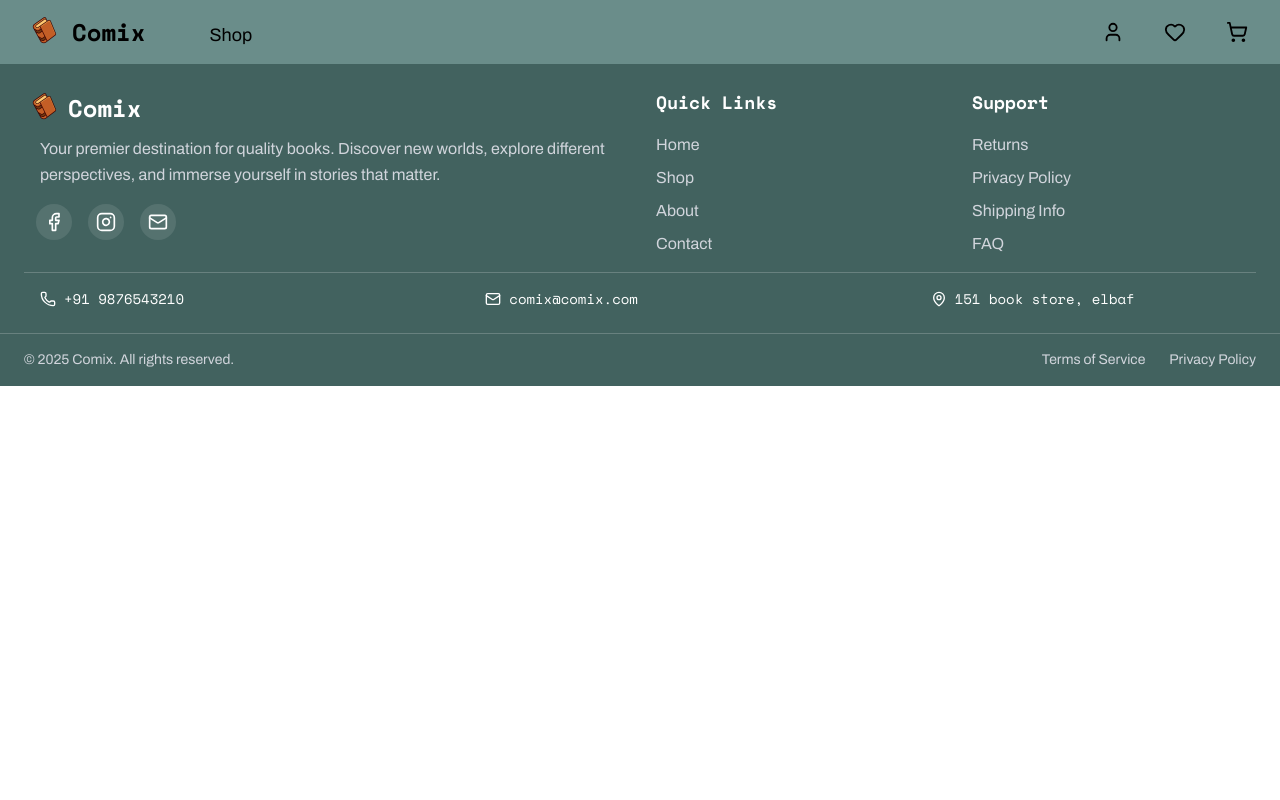
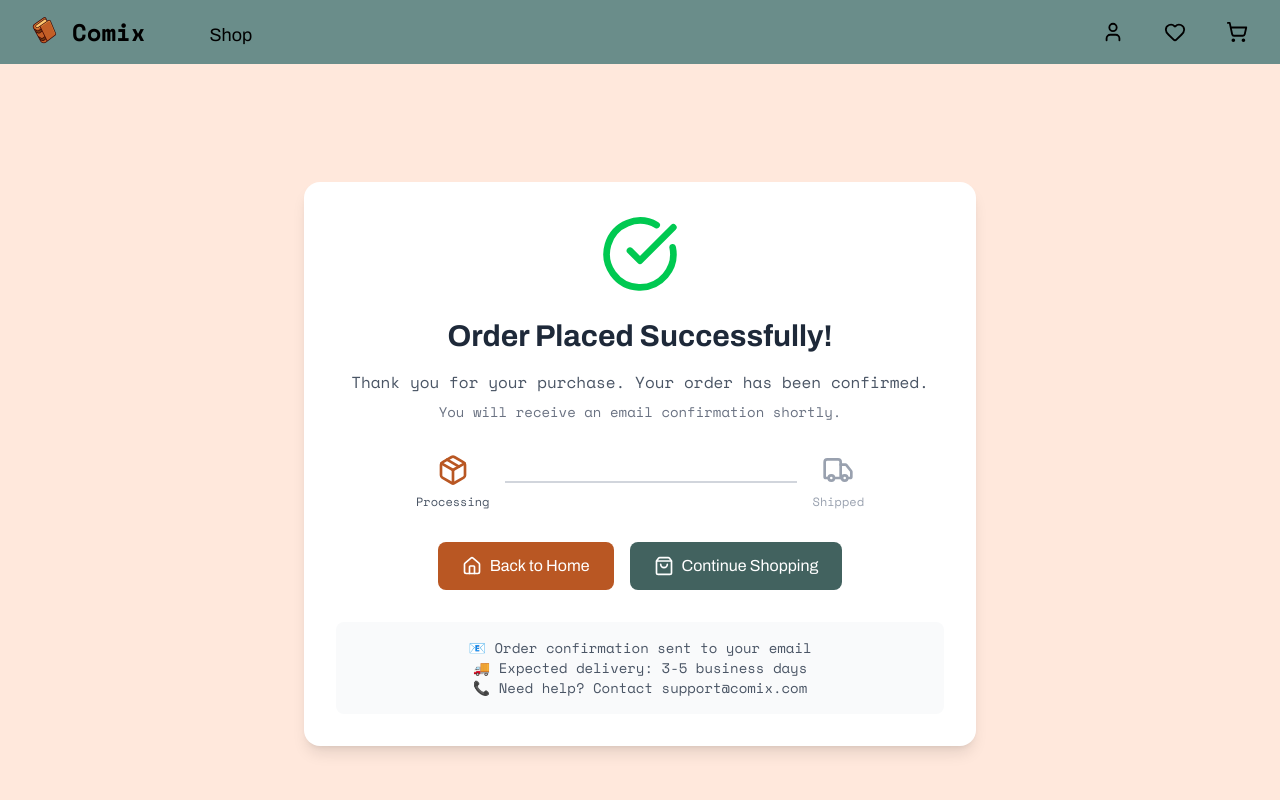
Before and after one commit to phoenix-cx10/comix, a React (Vite) app: page /payment in a window 1280 px wide. Shown: the top 800 px of the page. Built offline with nearby package versions, Linux system fonts and the light colour scheme.

Commit message:
scroll behaviour added

```diff
--- a/src/App.jsx
+++ b/src/App.jsx
@@ -10,6 +10,7 @@ import Products from "./pages/products";
 import Wishlist from "./pages/wishlist";
 import Cart from "./pages/cart";
 import ProductDetail from "./pages/ProductDetail";
+import Payment from "./pages/payment";
 import ContactForm from "./components/ContactForm";
 import Contact from "./components/contact";
 import '../src/index.css';
@@ -127,16 +128,13 @@ function App() {
           }
         />
         <Route
-  path="/product/:id"
-  element={
-    <ProductDetail
-      onAddToCart={handleAddToCart}
-      onAddToWishlist={handleAddToWishlist}
-    />
-  }
+          path="/product/:id"
+          element={<ProductDetail onAddToCart={handleAddToCart} onAddToWishlist={handleAddToWishlist} />}
         />
 
         <Route path="/contact" element={<Contact />} />
+
+        <Route path="/payment" element={<Payment />} />
       </Routes>
 
       <Footer />
--- a/src/components/footer.jsx
+++ b/src/components/footer.jsx
@@ -1,6 +1,28 @@
 import React from 'react';
 import { Link } from 'react-router-dom';
 import { Facebook, Instagram, Mail, Phone, MapPin } from 'lucide-react';
+
+
+const scrollToTop = () => {
+  window.scrollTo({
+    top: o,
+    behavior: "smooth",
+  });
+};
+
+const scrollToPage = () => {
+  window.scrollTo({
+    top: 100,
+    behavior: "smooth",
+  });
+};
+
+const scrollToBottom = () => {
+  window.scrollTo({
+    top: document.body.scrollHeight,
+    behavior: "smooth",
+  });
+};
 
 function Footer() {
   return (
@@ -35,10 +57,10 @@ function Footer() {
           <div>
             <h3 className="font-semibold font-mono text-lg mb-4">Quick Links</h3>
             <ul className="space-y-2">
-              <li><Link to="/" className="text-gray-300 font-archivo hover:text-white transition-colors">Home</Link></li>
-              <li><Link to="/products" className="text-gray-300 font-archivo hover:text-white transition-colors">Shop</Link></li>
-              <li><Link to="/about" className="text-gray-300 font-archivo hover:text-white transition-colors">About</Link></li>
-              <li><Link to="/contact" className="text-gray-300 font-archivo hover:text-white transition-colors">Contact</Link></li>
+              <li><Link to="/" onClick={scrollToTop} className="text-gray-300 font-archivo hover:text-white transition-colors">Home</Link></li>
+              <li><Link to="/products" onClick={scrollToTop} className="text-gray-300 font-archivo hover:text-white transition-colors">Shop</Link></li>
+              <li><Link to="/contact" onClick={scrollToPage} className="text-gray-300 font-archivo hover:text-white transition-colors">About</Link></li>
+              <li><Link to="/contact" onClick={scrollToBottom} className="text-gray-300 font-archivo hover:text-white transition-colors">Contact</Link></li>
             </ul>
           </div>
 
@@ -67,7 +89,7 @@ function Footer() {
             </div>
             <div className="flex items-center gap-2">
               <MapPin size={16} />
-              <span>151 book store, elbaf</span>
+              <span>151 book store, Elbaf</span>
             </div>
           </div>
         </div>
--- a/src/pages/ProductDetail.jsx
+++ b/src/pages/ProductDetail.jsx
@@ -6,6 +6,13 @@ import { ArrowLeft, Star, Truck, Shield, BookOpen } from "lucide-react";
 function ProductDetail({ onAddToCart, onAddToWishlist }) {
   const { id } = useParams();
   const product = products.find((p) => p.id === parseInt(id));
+
+  const scrollToTop = () => {
+    window.scrollTo({
+      top: 100,
+      behavior: "smooth",
+    });
+  };
 
   if (!product) {
     return (
@@ -151,6 +158,7 @@ function ProductDetail({ onAddToCart, onAddToWishlist }) {
                   <Link
                     to={`/product/${relatedProduct.id}`}
                     className="text-lg text-[#42625F] font-archivo hover:underline mt-2 inline-block"
+                    onClick={scrollToTop()}
                   >
                     View Details →
                   </Link>
--- a/src/pages/cart.jsx
+++ b/src/pages/cart.jsx
@@ -101,10 +101,11 @@ function Cart({ cart, onRemoveFromCart, onUpdateQuantity }) {
                   </div>
                 </div>
               </div>
-
+              <Link to="/payment">
               <button className="w-full bg-[#42625F] text-white font-archivo py-3 rounded-lg hover:bg-[#36524F] transition-colors font-semibold mb-4">
                 Proceed to Checkout
               </button>
+              </Link>
 
               <Link
                 to="/products"
--- /dev/null
+++ b/src/pages/payment.jsx
@@ -0,0 +1,71 @@
+import React from "react";
+import { Link } from "react-router-dom";
+import { CheckCircle, Package, Truck, Home, ShoppingBag } from "lucide-react";
+
+function Payment() {
+  return (
+    <section className="p-6 bg-[#FFE8DC] min-h-screen flex items-center justify-center">
+      <div className="container mx-auto max-w-2xl">
+        <div className="bg-white rounded-2xl shadow-lg p-8 text-center">
+
+          <div className="flex justify-center mb-6">
+            <CheckCircle size={80} className="text-green-500" />
+          </div>
+
+
+          <h1 className="text-3xl font-bold font-archivo text-gray-800 mb-4">
+            Order Placed Successfully!
+          </h1>
+          <p className="text-gray-600 font-mono mb-2">
+            Thank you for your purchase. Your order has been confirmed.
+          </p>
+          <p className="text-gray-500 font-mono text-sm mb-8">
+            You will receive an email confirmation shortly.
+          </p>
+
+
+          <div className="flex justify-between items-center mb-8 max-w-md mx-auto">
+            <div className="text-center">
+              <Package size={32} className="text-[#B95723] mx-auto mb-2" />
+              <p className="text-xs font-mono text-gray-600">Processing</p>
+            </div>
+            <div className="h-0.5 bg-gray-300 flex-1 mx-4"></div>
+            <div className="text-center">
+              <Truck size={32} className="text-gray-400 mx-auto mb-2" />
+              <p className="text-xs font-mono text-gray-400">Shipped</p>
+            </div>
+          </div>
+
+
+          <div className="flex flex-col sm:flex-row gap-4 justify-center">
+            <Link
+              to="/"
+              className="bg-[#B95723] text-white font-archivo px-6 py-3 rounded-lg hover:bg-[#A04A1F] transition-colors inline-flex items-center justify-center"
+            >
+              <Home size={20} className="mr-2" />
+              Back to Home
+            </Link>
+            <Link
+              to="/products"
+              className="bg-[#42625F] text-white font-archivo px-6 py-3 rounded-lg hover:bg-[#36524F] transition-colors inline-flex items-center justify-center"
+            >
+              <ShoppingBag size={20} className="mr-2" />
+              Continue Shopping
+            </Link>
+          </div>
+
+
+          <div className="mt-8 p-4 bg-gray-50 rounded-lg">
+            <p className="text-sm font-mono text-gray-600">
+              📧 Order confirmation sent to your email<br/>
+              🚚 Expected delivery: 3-5 business days<br/>
+              📞 Need help? Contact support@comix.com
+            </p>
+          </div>
+        </div>
+      </div>
+    </section>
+  );
+}
+
+export default Payment;
```
